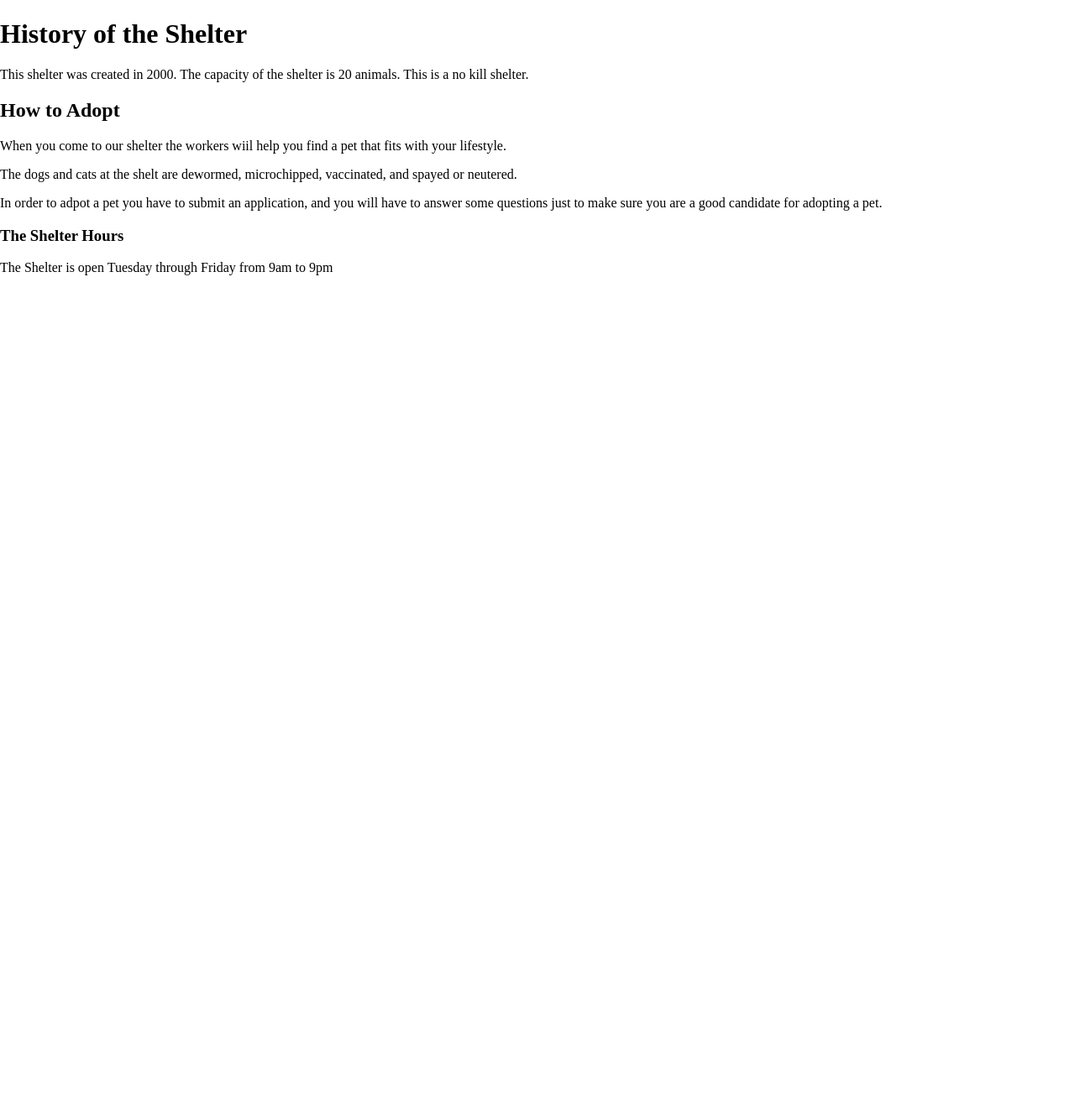
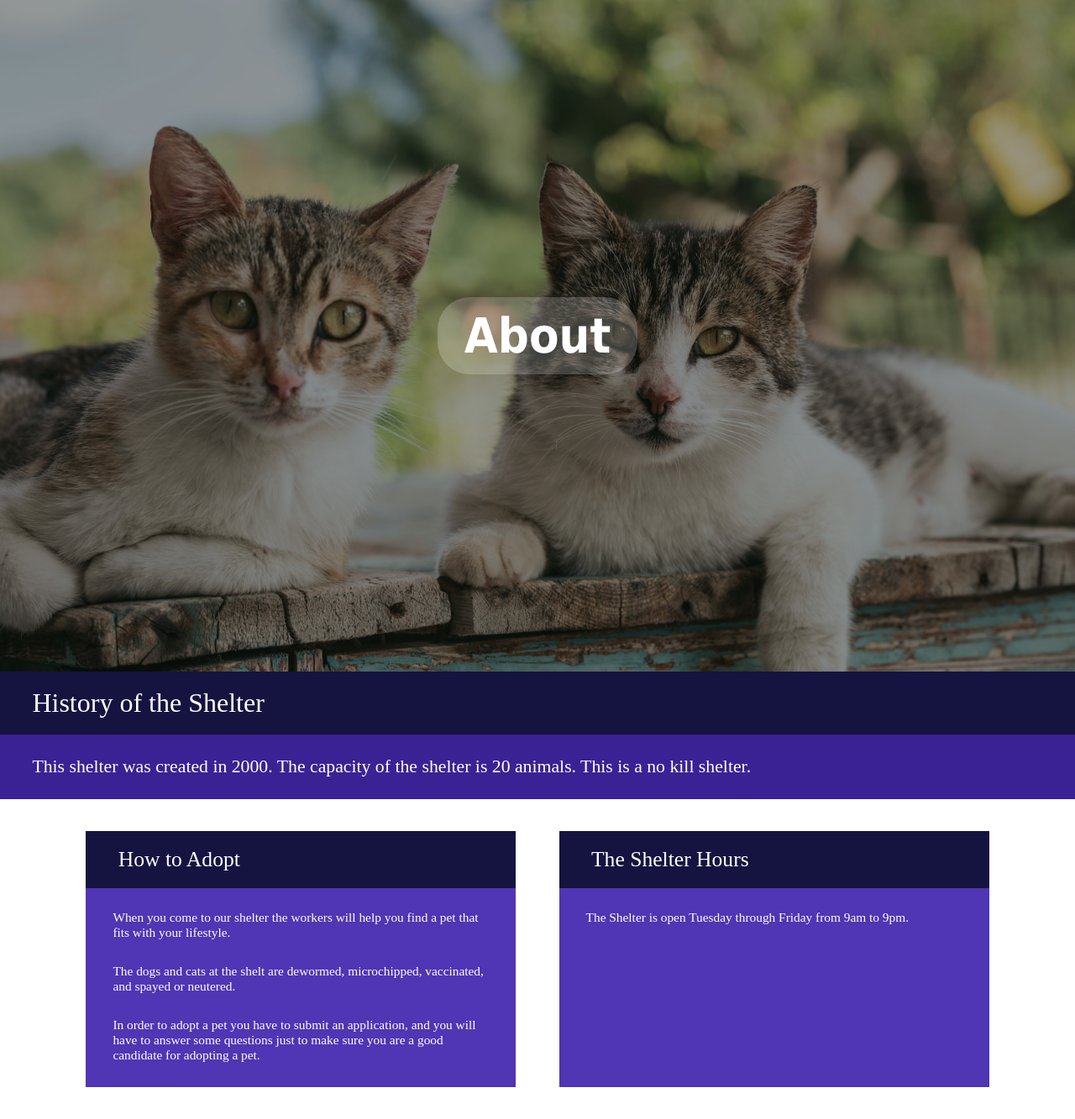
Before and after one commit to Queeky/CIS320Project, a PHP site: page /about.php in a window 1280 px wide. Shown: the part 111-1444 px from the top of the page at 84% size. Before the commit the page ends 439 px from the top, so only its background shows below. Run offline with PHP 8.4, Linux system fonts and the light colour scheme.

Commit message:
Styling about.php

```diff
--- a/about.php
+++ b/about.php
@@ -8,18 +8,28 @@
     </head>
     <body>
         <?php include("includes/header.inc.php"); ?>
-        <div> </div>
-        <h1> History of the Shelter </h1>
-        <p> This shelter was created in 2000. The capacity of the shelter is 20 animals. This is a no kill shelter. </p>
 
+        <div class='header-image image-2'>
+            <h3>About</h3>
+        </div>
+        <div class='content-body'>
+            <div class='full-box history'>
+                <h1 class='heading'> History of the Shelter </h1>
+                <p> This shelter was created in 2000. The capacity of the shelter is 20 animals. This is a no kill shelter. </p>
+            </div>
+            <div class='full-box adopt'>
+                <div class='sub-box'>
+                    <h2 class='heading'> How to Adopt </h2>
+                    <p> When you come to our shelter the workers will help you find a pet that fits with your lifestyle.</p>
+                    <p> The dogs and cats at the shelt are dewormed, microchipped, vaccinated, and spayed or neutered.</p>
+                    <p> In order to adopt a pet you have to submit an application, and you will have to answer some questions just to make sure you are a good candidate for adopting a pet. </p>
+                </div>
+                <div class='sub-box shelter-hours'>
+                    <h3 class='heading'> The Shelter Hours </h3>
+                    <p> The Shelter is open Tuesday through Friday from 9am to 9pm. </p>
+                </div>
+            </div>
+        </div>
 
-
-        <h2> How to Adopt </h2>
-        <p> When you come to our shelter the workers wiil help you find a pet that fits with your lifestyle.</P>
-        <p> The dogs and cats at the shelt are dewormed, microchipped, vaccinated, and spayed or neutered.</P>
-        <p> In order to adpot a pet you have to submit an application, and you will have to answer some questions just to make sure you are a good candidate for adopting a pet. </P>
-
-        <h3> The Shelter Hours </h3>
-        <p> The Shelter is open Tuesday through Friday from 9am to 9pm </p>
     </body>
 </html>
--- a/style.css
+++ b/style.css
@@ -30,11 +30,17 @@ header > h3 {
     font-size: 2.5vw;
 }
 
+.header-image.image-1 {
+    background-image: url("images/camilo-fierro-z7rcwqCi77s-unsplash.jpg");
+}
+
+.header-image.image-2 {
+    background-image: url("images/nathalie-jolie-nKzeG3iE_Qg-unsplash.jpg");
+}
 
 .header-image {
     display: flex;
     height: 100vh;
-    background-image: url("images/camilo-fierro-z7rcwqCi77s-unsplash.jpg");
     background-size: cover;
     background-repeat: no-repeat;
     box-shadow: inset 0 100vw 100vw rgba(0, 0, 0, 0.4);
@@ -95,24 +101,86 @@ nav > ul > li > a:hover {
 
 .content-body {
     margin: 0;
+    margin-bottom: 3vw;
+}
+
+.content-body.contact {
     margin-top: 10vh;
 }
+
+.heading {
+    margin: 0;
+    padding: 0;
+}
+
+.heading {
+    margin-bottom: 2vw;
+    padding-top: 1.5vw;
+    padding-bottom: 1.5vw;
+    padding-left: 3vw;
+    font-size: 2vw;
+    font-family: 'Rockwell', 'Times New Roman', serif;
+    color: white;
+}
+
+/* About  */
+
+.history > .heading {
+    font-size: 2.5vw;
+}
+
+.full-box > .heading, .sub-box > .heading {
+    /* padding-left: 3vw;  */
+    font-weight: lighter;
+    background-color: #151340;
+}
+
+.full-box.adopt {
+    display: flex;
+    justify-content: center;
+}
+
+.full-box.history {
+    margin-bottom: 3vw;
+    background-color: #3A2294;
+}
+
+.sub-box {
+    display: inline-block;
+    width: 40vw;
+    float: left;
+    background-color: #5035B4;
+}
+
+.sub-box.shelter-hours {
+    margin-left: 4vw;
+}
+
+.full-box > p {
+    padding-bottom: 2vw;
+    padding-left: 3vw;
+    padding-right: 3vw;
+    color: white;
+    font-family: 'Rockwell', 'Times New Roman', serif;
+    font-size: 1.7vw;
+}
+
+.sub-box > p {
+    padding-bottom: 1vw;
+    padding-left: 2.5vw;
+    padding-right: 2.5vw;
+    color: white;
+    font-family: 'Rockwell', 'Times New Roman', serif;
+    font-size: 1.2vw;
+}
+
 
 
 /* Contact Us */
 
-.phone-label, .email-label, .phone-label > p, .email-label > p, .address, .address > div, .address > p {
+.phone-label > p, .email-label > p, .address, .address > div, .address > p {
     margin: 0;
     padding: 0;
-}
-
-.phone, .email, .phone-label, .email-label {
-    margin-bottom: 2vw;
-    padding-top: 1.5vw;
-    padding-bottom: 1.5vw;
-    font-size: 2vw;
-    font-family: 'Rockwell', 'Times New Roman', serif;
-    color: white;
 }
 
 .phone, .email {
@@ -142,7 +210,6 @@ nav > ul > li > a:hover {
 
 .address {
     display: inline-block;
-    margin-bottom: 3vw;
     width: 70vw;
     background-color: #5035B4;
     font-size: 2vw;
```
Also changed, not shown: index.php (+6 -6 lines), images/nathalie-jolie-nKzeG3iE_Qg-unsplash.jpg (added).
